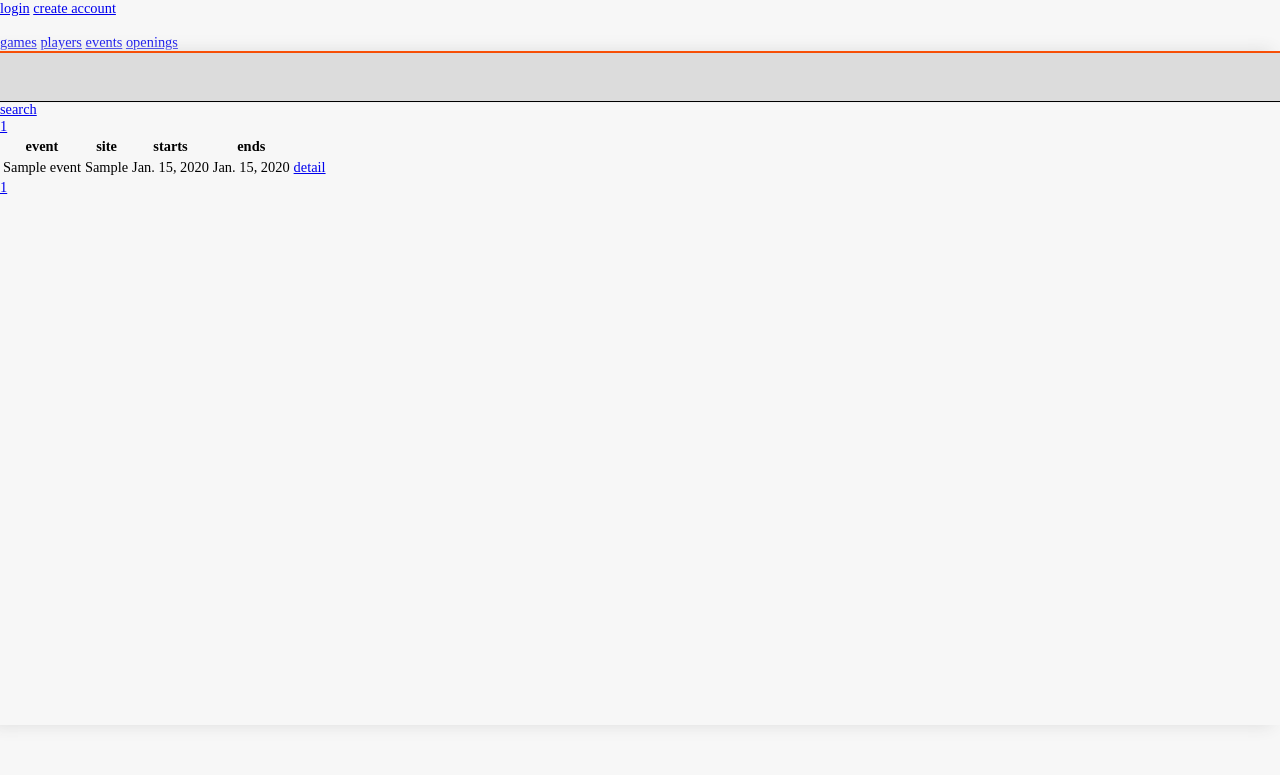
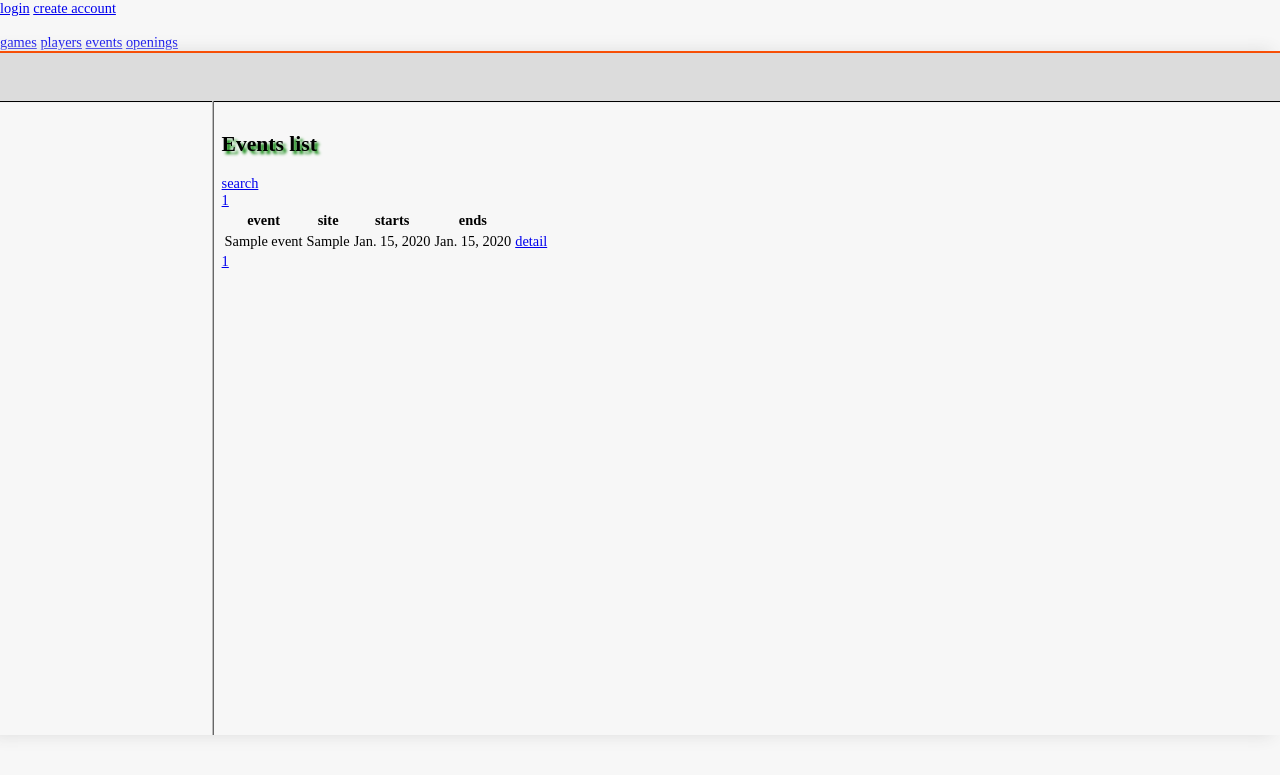
Before and after one commit to colingeniet/chess-openings-db, a Django app: page /event/ in a window 1280 px wide. Shown: the top 775 px of the page. Run offline with Django 3.2, Linux system fonts and the light colour scheme; tables that the repository leaves empty hold one stand-in row (values such as "Sample post").

Commit message:
Update event_list.html

```diff
--- a/chess_openings/chs/templates/chs/event_list.html
+++ b/chess_openings/chs/templates/chs/event_list.html
@@ -3,6 +3,10 @@
 {% block title %}events{% endblock %}
 
 {% block content %}
+  <nav></nav>
+
+  <section>
+    <h1> Events list </h1>
     <script>active_navlink("nav_events");</script>
     <a href="{% url 'chess:event_search' %}">search</a>
     {% if request.session.account %}
@@ -28,4 +32,5 @@
     {% endfor %}
     </table>
     {% include "chs/paginator.html" %}
+  </section>
 {% endblock %}
```
Lines whose indentation alone changed are shown as unchanged.
